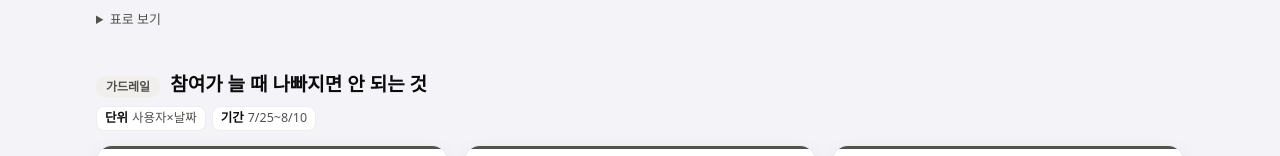
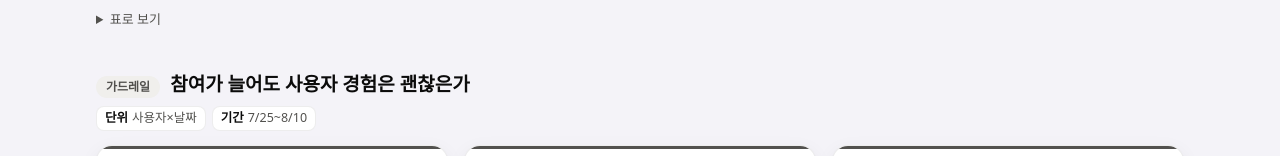
Before and after one commit to rhkr3664-art/hype-dashboard, a plain HTML site: page docs/index.html in a window 1280 px wide. Shown: the part 2242-2398 px from the top of the page. Drawn offline with Linux system fonts and the light colour scheme.

Commit message:
Rename guardrail section title
Co-Authored-By: Claude Opus 5.5 <noreply@anthropic.com>

```diff
--- a/docs/index.html
+++ b/docs/index.html
@@ -755,7 +755,7 @@ footer { margin: 48px 0 40px; color: var(--muted); font-size: 12.5px; }
       ['gblk', '8', '차단 사용자 비율', '활동 사용자×날짜 중 차단 1회 이상', '참여 증가와 함께 관계 불편이 느는지', D.guardrail.block_users],
     ];
     const gHosts = [];
-    body.append(el('section', {}, secHead('t-chip', '가드레일', '참여가 늘 때 나빠지면 안 되는 것'),
+    body.append(el('section', {}, secHead('t-chip', '가드레일', '참여가 늘어도 사용자 경험은 괜찮은가'),
       cond(['단위', '사용자×날짜'], ['기간', cmp ? `${rangeText(...v.A)} vs ${rangeText(...v.B)}` : '7/25~8/10']),
       el('div', { class: 'grid3' }, GUARDS.map(([key, n, title, def, why, g]) => {
         const m = M(key), host = el('div', { class: 'chart' });
```
